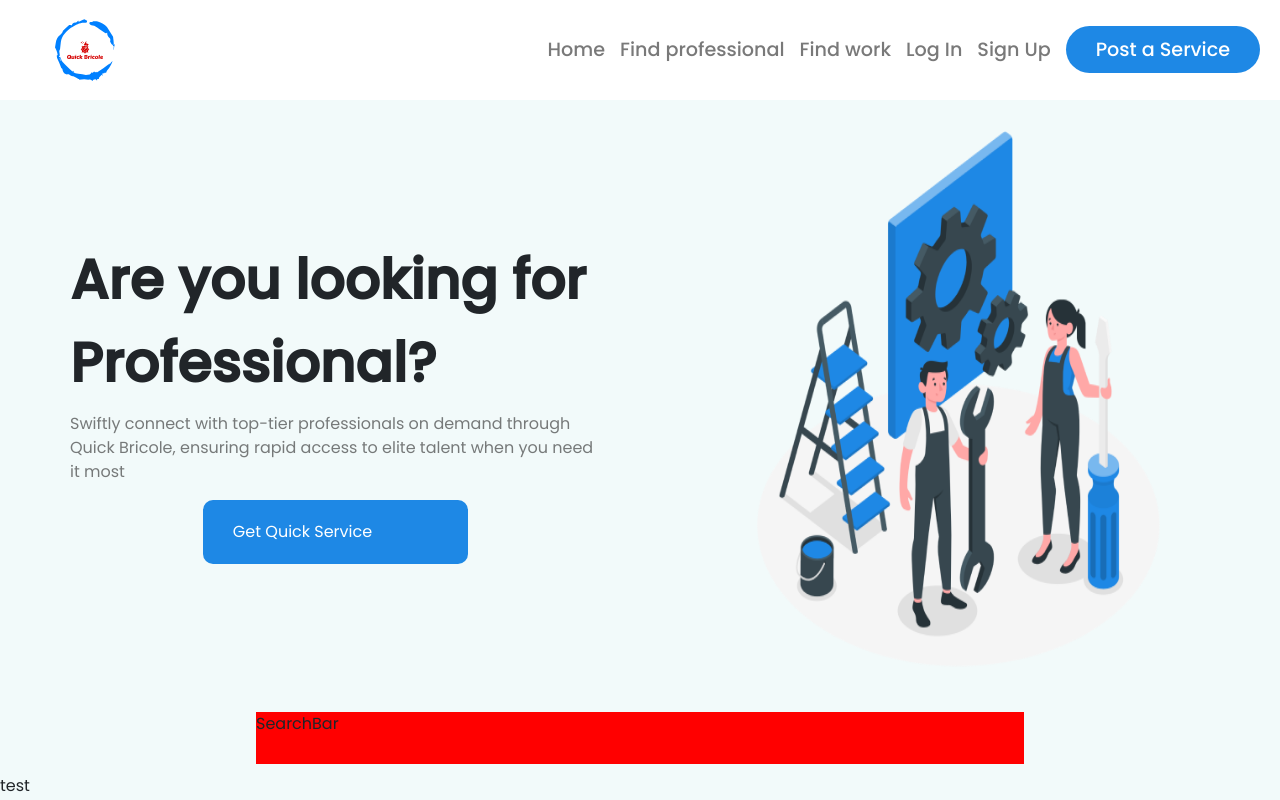
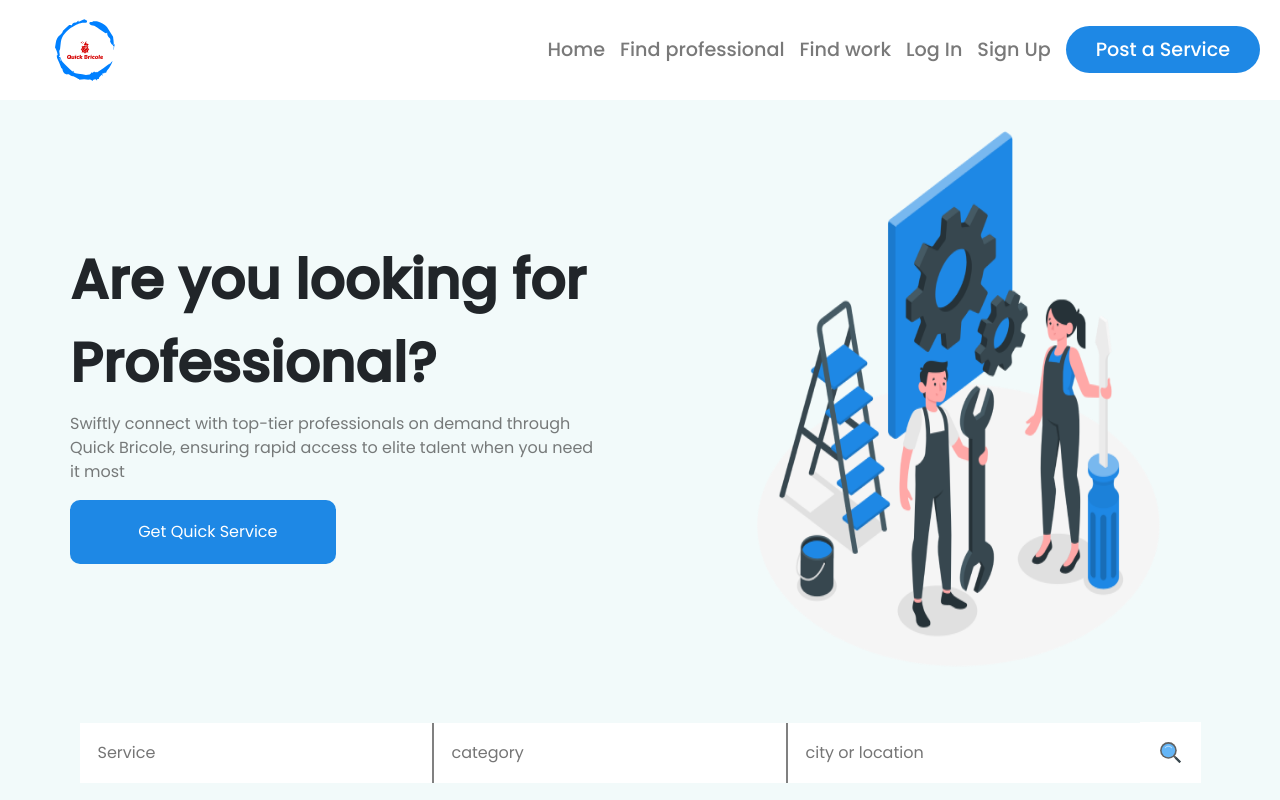
Before and after one commit to muhammed77ar/QuickBricole_Project, a React (Create React App) app: page / in a window 1280 px wide. Shown: the top 800 px of the page. Built offline with nearby package versions, Linux system fonts and the light colour scheme; a web font is replaced by a local one.

Commit message:
mssage here

```diff
--- a/src/component/home/SearchBar.jsx
+++ b/src/component/home/SearchBar.jsx
@@ -1,14 +1,41 @@
 import React from 'react'
 import { StyledSearchBr } from '../../styledComponent/StyledHome'
-
+import { FcSearch } from "react-icons/fc";
 export default function SearchBar() {
   return (
     <>
+    <form action="">
+    <StyledSearchBr>
+      <input type="text" name="service"  className='input-border' placeholder='Service' />
+      <div>
+       <input list="ice-cream-flavors" type='text' name="ice-cream-choice"  placeholder='category' className='input-border'/>
+      <datalist id="ice-cream-flavors">
+        <option value="settat"></option>
+        <option value="Coconut"></option>
+        <option value="Mint"></option>
+        <option value="Strawberry"></option>
+        <option value="Vanilla"></option>
+      </datalist>
+      </div>
+     <div>
+       <input list="ice-cream-flavors" type='text'  name="ice-cream-choice" placeholder='city or location' />
+      <datalist id="ice-cream-flavors">
+        <option value="Chocolate"></option>
+        <option value="Coconut"></option>
+        <option value="Mint"></option>
+        <option value="Strawberry"></option>
+        <option value="Vanilla"></option>
+      </datalist>
+      </div>
+      <div className='search'>
+        <button type='submit'>
+         <FcSearch style={{fontSize:"25px"}}/>
+        </button>
+      </div>
+    </StyledSearchBr>
 
-    <StyledSearchBr>SearchBar</StyledSearchBr>
-    <div>
-      test
-    </div>
+
+    </form>
      </>
   )
 }
--- a/src/pages/homee.jsx
+++ b/src/pages/homee.jsx
@@ -1,8 +1,6 @@
 import Hero from "../component/home/Hero";
-
 export default function Homee(){
   return <div className="home">
       <Hero/>
-
   </div>
 }
--- a/src/styledComponent/StyledHome.js
+++ b/src/styledComponent/StyledHome.js
@@ -36,13 +36,24 @@ export const StyledSide = styled.div`
 
   }
 
-  @media screen and (max-width: 900px) {
+
+  & img{
+    @media screen and (min-width: 701px) {
+       width: 350px;
+    }
+    @media screen and (min-width: 1000px) {
+       width: 450px;
+       height: 100%;
+    }
+    }
+    @media screen and (max-width: 700px) {
     width: 100%;
     display: ${({ hasImage }) => (hasImage ? "none" : "flex")};
-    margin: 2px 0px;
+    margin: 0px;
+
     & div {
       text-align: center;
-      padding-left: 0px;
+      padding: 32px;
       h1 {
         font-size: 45px;
         font-style: normal;
@@ -50,30 +61,58 @@ export const StyledSide = styled.div`
       }
     }
   }
-  & img{
-    @media screen and (min-width: 901px) {
-       width: 400px;
-    }
-    @media screen and (min-width: 1000px) {
-       width: 450px;
-       height: 100%;
-    }
-    }
 `;
 
 export const StyledButton = styled.div`
-  padding: 20px 0px;
+  padding: 20px 20px;
   width: 50%;
   border-radius: 10px;
   background: #1e88e5;
   color: #fff;
-  margin: auto;
+  text-align: center;
   cursor: pointer;
+  @media screen and (max-width : 700px) {
+    margin: auto;
+    width: 80%;
+  }
 `;
 
 export const StyledSearchBr = styled.div`
-background-color: red;
-height: 52px;
+padding: 10px;
 width: 60%;
 margin: 10px auto;
+display: flex;
+align-items: center;
+justify-content: center;
+ input {
+  all: unset;
+  background-color: #fff;
+  padding: 18px;
+
+}
+.input-border{
+   border-right: gray solid 2px;
+}
+.search{
+   background-color: #fff;
+  padding: 18px;
+  width: 50%;
+  text-align: center;
+  & button{all: unset;cursor: pointer;}
+}
+@media screen and (max-width : 700px) {
+    flex-wrap: wrap;
+    gap: 10px;
+    width: 100%;
+    .search{
+      background-color: transparent;
+      & button{
+        padding: 10px;
+        background-color: #fff;
+        border-radius: 100%;
+        box-shadow: 1px 2px 10px #000;
+      }
+    }
+}
+
 `
```
